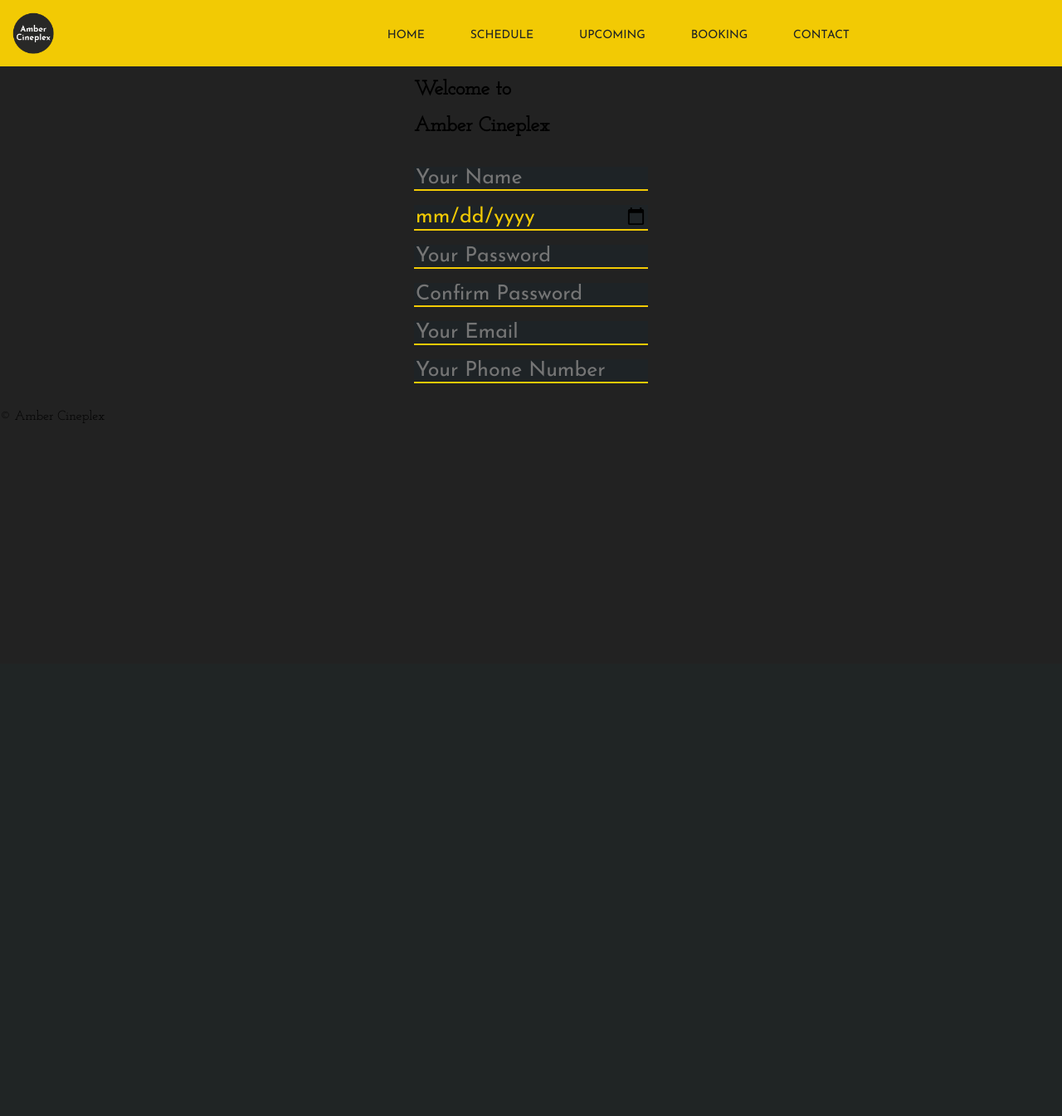
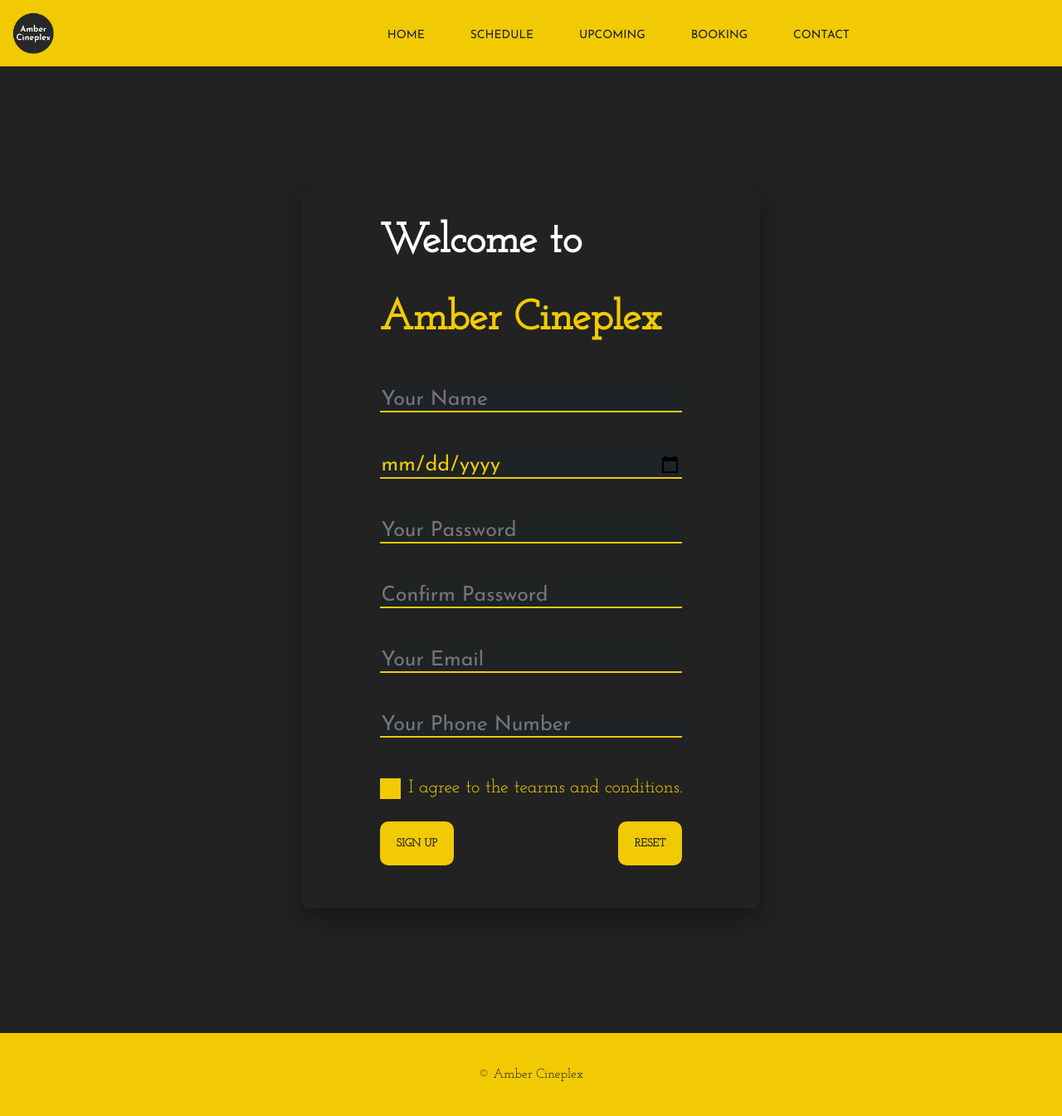
Before and after one commit to MeRaj-Rudba/amber-cineplex, a PHP site: page /registration.php in a window 1280 px wide. Shown: the whole page at 83% size. Before the commit the page ends 510 px from the top, so only its background shows below. Run offline with PHP 8.4, Linux system fonts and the light colour scheme.

Commit message:
latest of today

```diff
--- a/registration.php
+++ b/registration.php
@@ -1,3 +1,26 @@
+<?php
+  $reqUnameErr="";
+
+
+?>
+
+
+
+
+
+
+
+
+
+
+
+
+
+
+
+
+
+
 
 <html lang="en" dir="ltr">
   <head>
@@ -24,7 +47,7 @@
 
     </header>
     <main>
-      <div align="center"; class="registrationForm">
+      <div align="center" class="shadowBox">
         <form class="regiFrom" action="index.html" method="post">
           <table>
             <tr>
@@ -33,35 +56,104 @@
                 <h2><span class="highlighter">Amber Cineplex</span> </h2>
               </td>
             </tr>
+            <!--NAME-->
             <tr>
               <td colspan="2">
                 <input class="inputFeild" type="text" name="rgName" placeholder="Your Name">
               </td>
             </tr>
             <tr>
+                    <td>
+                      <div class="error">
+                        <label><?php echo $reqUnameErr; ?></label>
+                      </div>
+                    </td>
+            </tr>
+          <!--DOB-->
+            <tr>
               <td colspan="2">
                 <input class="inputFeild" type="date" name="rgDOB" placeholder="Your Birthday">
               </td>
             </tr>
+            <tr>
+                    <td>
+                      <div class="error">
+                        <label><?php echo $reqUnameErr; ?></label>
+                      </div>
+                    </td>
+            </tr>
+
+          <!--PASSWORD-->
+
             <tr>
               <td colspan="2">
                 <input  class="inputFeild" type="password" name="rgPass" placeholder="Your Password">
               </td>
             </tr>
             <tr>
+                    <td>
+                      <div class="error">
+                        <label><?php echo $reqUnameErr; ?></label>
+                      </div>
+                    </td>
+            </tr>
+
+          <!--CONFIRM PASSWORD-->
+            <tr>
               <td colspan="2">
                 <input  class="inputFeild" type="password" name="rgPassConfirm" placeholder="Confirm Password">
               </td>
             </tr>
+            <tr>
+                    <td>
+                      <div class="error">
+                        <label><?php echo $reqUnameErr; ?></label>
+                      </div>
+                    </td>
+            </tr>
+
+          <!--EMAIL-->
             <tr>
               <td colspan="2">
                 <input class="inputFeild" type="email" name="rgEmail" placeholder="Your Email">
               </td>
             </tr>
             <tr>
+                    <td>
+                      <div class="error">
+                        <label><?php echo $reqUnameErr; ?></label>
+                      </div>
+                    </td>
+            </tr>
+
+          <!--PHONE-->
+            <tr>
               <td colspan="2">
                 <input  class="inputFeild" type="text" name="rgPhone" placeholder="Your Phone Number">
               </td>
+            </tr>
+            <tr>
+                    <td>
+                      <div class="error">
+                        <label><?php echo $reqUnameErr; ?></label>
+                      </div>
+                    </td>
+            </tr>
+            <tr class="row">
+                    <td colspan="2" align="left">
+                      <label class="remember">I agree to the tearms and conditions.
+                        <input type="checkbox" >
+                        <span class="checkmark"></span>
+                      </label>
+                    </td>
+            </tr>
+            <tr class="row">
+                    <td  align="left">
+                      <button type="reset" name="logInButton">SIGN UP</button>
+                    </td>
+                    <td  align="right">
+                      <button type="submit" name="logInButton">RESET</button>
+                    </td>
             </tr>
           </table>
         </form>
--- a/style.css
+++ b/style.css
@@ -90,7 +90,7 @@ nav ul li a:hover:before{
   bottom: 0;
   left: 0;
   width: 450px;
-  height: 650px;
+  height: 75%;
   background-color: #1E2326;
   border-radius:25px;
   box-shadow: 0 8px 20px 0 rgba(0, 0, 0, 0.2), 0 16px 40px 0 rgba(0, 0, 0, 0.19);
@@ -155,7 +155,7 @@ button{
   font-weight: bold;
   background-color: #F2CA04;
   color: #1E2326;
-  padding: 10px;
+  padding: 20px;
   text-align: center;
 
   display: inline-block;
@@ -237,3 +237,37 @@ button{
   -ms-transform: rotate(45deg);
   transform: rotate(45deg);
 }
+.shadowBox{
+  padding: 20px;
+  box-shadow: 0 8px 20px 0 rgba(0, 0, 0, 0.2), 0 16px 40px 0 rgba(0, 0, 0, 0.19);
+  border-radius: 10px;
+  margin-left: auto;
+  margin-right: auto;
+  margin-top: 150px;
+  margin-bottom: 150px;
+  width: 40%;
+
+}
+h2{
+  color: white;
+  font-size: 50px;
+}
+.highlighter{
+  font-weight: bold;
+  color:#F2CA04;
+}
+footer{
+  text-align: center;
+  position: relative;
+  height: 100px;
+  background-color: #F2CA04;
+}
+footer label{
+  color: #1E2326;
+
+  position: absolute;
+  top: 50%;
+  left: 50%;
+  margin-right: -50%;
+  transform: translate(-50%, -50%) };
+}
```
